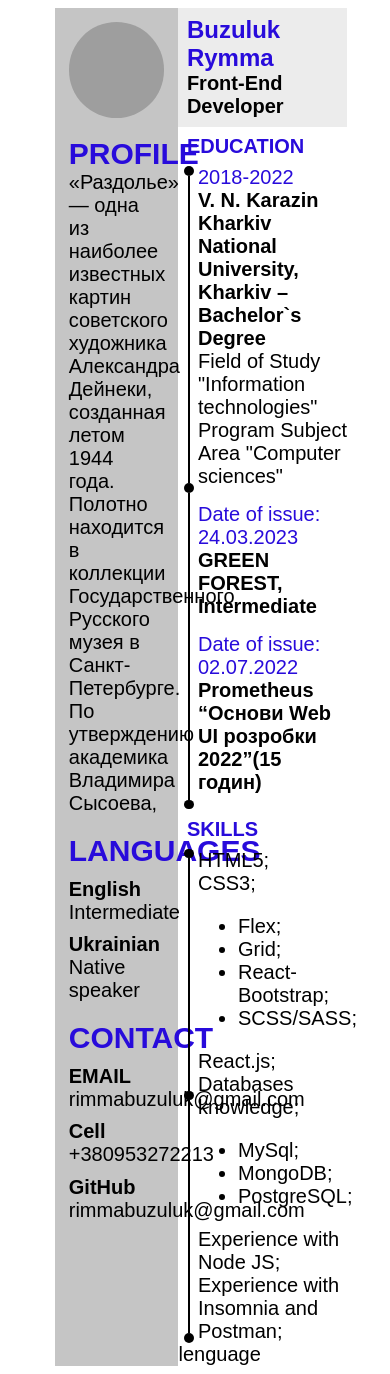
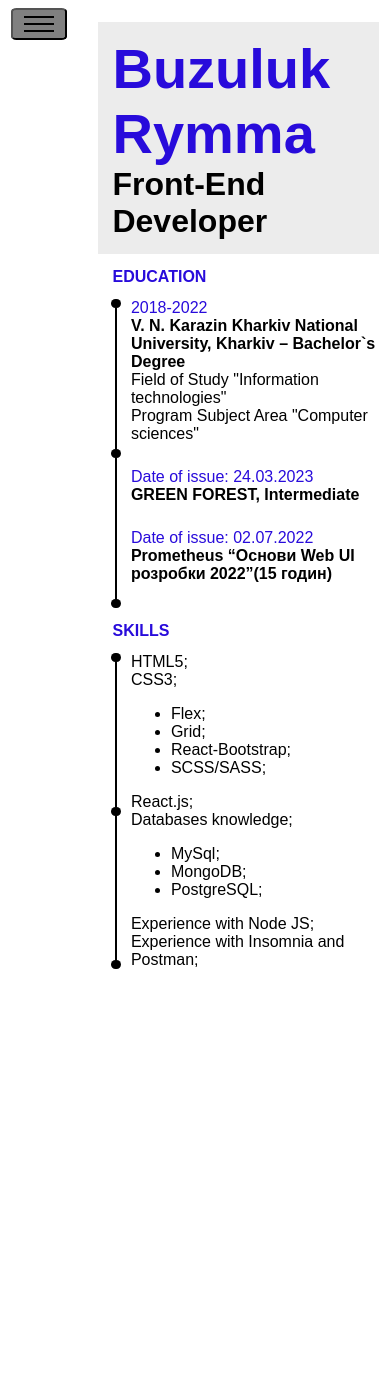
Before and after one commit to RimmaBuzuluk/resume, a plain HTML site: page index.html in a window 390 px wide. After the commit the page ends 991 px from the top, so only its background shows below. Drawn offline with Linux system fonts and the light colour scheme; grey boxes are pictures that could not be loaded.

Commit message:
style burger

```diff
--- a/index.html
+++ b/index.html
@@ -8,6 +8,13 @@
 </head>
 <body>
     <main>
+        <div class="burger">
+            <button class="burger__button">
+                <div class="burger_line"></div>
+                <div class="burger_line"></div>
+                <div class="burger_line"></div>
+            </button>
+        </div>
         <div class="container">
             <div class="main_information">
                 <div class="img_block">
@@ -15,38 +22,52 @@
                 </div>
                 <div class="profile_page">
                     <div class="heading">PROFILE</div>
-                    <div>«Раздолье» — одна из наиболее известных картин советского художника Александра Дейнеки, созданная летом 1944 года. Полотно находится в коллекции Государственного Русского музея в Санкт-Петербурге. По утверждению академика Владимира Сысоева,</div>
+                    <div >
+                        <div class="information">Name: Buzuluk Rymma</div>
+                        <div class="information">Date of birth: 18.10.2000</div>
+                        <div class="information">Address: Ukraine, Kyiv</div>
+                    </div>
                 </div>
                 <div>
                     <div class="heading">LANGUAGES</div>
 
                         <div class="languages_block">
-                            <div class="languages_name">English</div>
-                            <div class="languages_level">Intermediate</div>
+                            <div class="information"><b>English</b>-Intermediate</div>
                         </div>
                         <div class="languages_block">
-                            <div class="languages_name">Ukrainian</div>
-                            <div class="languages_level">Native speaker</div>
+                            <div class="information"><b>Ukrainian</b>-Native speaker</div>
                         </div>
 
                 </div>
                 <div>
+                    <div class="heading">SOFT SKILLS</div>
+                    <div class="languages_block">
+                        <ul>
+                            <li class="information">Fast learner</li>
+                            <li class="information">Time management</li>
+                            <li class="information">Critical thinking</li>
+                            <li class="information">Creativity</li>
+                        </ul>
+                    </div>
+                </div>
+                <div>
                     <div class="heading">CONTACT</div>
                         <div class="contact_block">
-                            <div class="contact_name">EMAIL</div>
-                            <div class="contact_information">rimmabuzuluk@gmail.com</div>
+                            <div class="information"><b>EMAIL</b></div>
+                            <div class="information">rimmabuzuluk@gmail.com</div>
                         </div>
                         <div class="contact_block">
-                            <div class="contact_name">Cell</div>
-                            <div class="contact_information"> +380953272213
+                            <div class="information"><b>Cell</b></div>
+                            <div class="information"> +380953272213
                             </div>
                         </div>
                         <div class="contact_block">
-                            <div class="contact_name">GitHub</div>
-                            <div class="contact_information">rimmabuzuluk@gmail.com</div>
+                            <div class="information"><b>GitHub</b></div>
+                            <div class="information">rimmabuzuluk@gmail.com</div>
                         </div>
                 </div>
             </div>
+
             <div class="information">
                 <div class="main_block">
                     <div class="main_name">Buzuluk Rymma</div>
@@ -64,18 +85,18 @@
                         </div>
                         <div class="text-inform">
                             <div class="item-inform">
-                                <div class="year_inform">2018-2022</div>
-                                <div class="name_inform">V. N. Karazin Kharkiv National University, Kharkiv – Bachelor`s Degree</div>
-                                <div class="descr_inform">Field of Study "Information technologies"</div>
-                                <div class="descr_inform">Program Subject Area "Computer sciences"</div>
+                                <div class="information_text year_inform">2018-2022</div>
+                                <div class="information_text name_inform">V. N. Karazin Kharkiv National University, Kharkiv – Bachelor`s Degree</div>
+                                <div class="information_text descr_inform">Field of Study "Information technologies"</div>
+                                <div class="information_text descr_inform">Program Subject Area "Computer sciences"</div>
                             </div>
                             <div class="item-inform">
-                                <div class="year_inform">Date of issue: 24.03.2023 </div>
-                                <div class="name_inform">GREEN FOREST,  Intermediate</div>
+                                <div class="information_text year_inform">Date of issue: 24.03.2023 </div>
+                                <div class="information_text name_inform">GREEN FOREST,  Intermediate</div>
                             </div>
                             <div class="item-inform">
-                                <div class="year_inform">Date of issue: 02.07.2022</div>
-                                <div class="name_inform">Prometheus “Основи Web UI розробки 2022”(15 годин)</div>
+                                <div class="information_text year_inform">Date of issue: 02.07.2022</div>
+                                <div class="information_text name_inform">Prometheus “Основи Web UI розробки 2022”(15 годин)</div>
                             </div>
                         </div>
                     </div>
@@ -90,7 +111,7 @@
                             <div class="line"></div>
                             <div class="circle"></div>
                         </div>
-                        <div class="text-inform">
+                        <div class="information_text text-inform">
                             <div>HTML5;</div>
                             <div>CSS3;</div>
                             <ul>
@@ -111,11 +132,11 @@
                         </div>
                     </div>
                 </div>
-                <div>
-                    lenguage
-                </div>
+
             </div>
         </div>
+
     </main>
+    <script src="script.js"></script>
 </body>
 </html>
--- a/script.css
+++ b/script.css
@@ -1,6 +1,6 @@
 body {
     font-family: 'Poppins', sans-serif;
-    font-size: 20px;
+    font-size: 200%;
 }
 
 main{
@@ -17,10 +17,47 @@ main{
 /* ///////////////////////////////////////////////////// */
 .main_information{
     width: 34.11%;
+    height: au;
     background-color: #c5c5c5;
     padding: 5%;
 
 }
+
+@media(max-width:600px){
+    .main_information{
+        display: none;
+    }
+}
+/* __________________________ */
+.burger{
+    margin-right: 10%;
+    width: 50px;
+    height: 50px;
+    justify-content: flex-end;
+}
+
+.burger__button{
+
+    background-color: gray;
+    border-radius: 10%;
+}
+
+.burger__button:hover{
+    background-color: #c5c5c5;
+}
+.burger_line{
+    width: 30px;
+    height: 2px;
+    background-color: black;
+    margin: 5px 5px 5px 5px;;
+}
+
+@media(min-width:600px){
+    .burger{
+        display: none;
+    }
+}
+/* ________________________ */
 
 .img_block{
     display: flex;
@@ -43,30 +80,77 @@ main{
 /* /////////////////////////////// */
 .heading{
     color: #280BDB;
-    font-size:30px;
+    font-size:100%;
     margin-top: 20%;
     font-weight: bold;
 }
 
+.information{
+    font-size: 90%;
+    margin: 5% 0 5% 0;
+}
+
+@media(max-width:1700px){
+    .heading{
+        font-size: 80%;
+     }
+     .information{
+        font-size: 65%;
+    }
+}
+
+@media(max-width:900px){
+    .heading{
+        font-size: 60%;
+     }
+     .information{
+        font-size: 45%;
+    }
+}
+
+@media(max-width:600px){
+    .heading{
+        font-size: 80%;
+     }
+     .information{
+        font-size: 50%;
+    }
+}
+
+
 /* //////////////////////////////////////// */
-.contact_block{
+/* .contact_block{
     margin-top: 10%;
 }
 
 .contact_name{
     color: black;
     font-weight: bold;
+} */
+
+/* .information{
+    font-size: 100%;
 }
+@media(max-width:1700px){
+    .information{
+        font-size: 60%;
+     }
+}
+@media(max-width:900px){
+    .information{
+        font-size: 40%;
+     }
+} */
 
 /* //////////////////////////////////////// */
-.languages_block{
+/* .languages_block{
     margin-top: 10%;
 }
 
 .languages_name{
     color: black;
     font-weight: bold;
-}
+} */
 
 /* ///////////////////////// */
 
@@ -81,7 +165,7 @@ main{
 
 .main_name{
    color: #280BDB;
-   font-size: 450%;
+   font-size: 300%;
    font-weight: bold;
 }
 
@@ -92,7 +176,7 @@ main{
 
 @media(max-width:1700px){
     .main_name{
-        font-size: 250%;
+        font-size: 200%;
      }
      .main_position{
         font-size: 180%;
@@ -101,19 +185,19 @@ main{
 }
 @media(max-width:900px){
     .main_name{
-        font-size: 180%;
+        font-size: 150%;
      }
      .main_position{
-        font-size: 120%;
+        font-size: 150%;
     }
 }
 
 @media(max-width:600px){
     .main_name{
-        font-size: 120%;
+        font-size: 350%;
      }
      .main_position{
-        font-size: 100%;
+        font-size: 200%;
     }
 }
 
@@ -128,7 +212,7 @@ main{
    font-size: 100%;
    font-weight: bold;
 }
-
+/* //////////////////////////////////// */
 .block_information{
     display: flex;
     margin: 5% 0 0 1%;
@@ -148,7 +232,7 @@ main{
     background-color: black;
 
 }
-.circle{
+ .circle{
     background-color: black;
     width: 10px;
     height: 10px;
@@ -156,10 +240,17 @@ main{
 
 }
 
+/* /////////////////////////// */
+
 .text-inform{
     margin-left: 5%;
     font-size: 100%;
 }
+
+.information_text{
+    font-size: 100%;
+}
+
 
 .item-inform{
     margin-bottom: 10%;
@@ -171,4 +262,5 @@ main{
 
 .name_inform{
     font-weight: bold;
+
 }
--- /dev/null
+++ b/script.js
@@ -0,0 +1,19 @@
+const burgerButton=document.querySelector('.burger__button')
+const informationBlock=document.querySelector('.main_information')
+
+burgerButton.addEventListener('click', function(){
+    if(informationBlock.style.display === 'none' || informationBlock.style.display === ''){
+        informationBlock.style.display = 'block';
+        informationBlock.style.position = 'absolute';
+        informationBlock.style.width = '50%';
+
+
+        //тут додати ширину 50%
+    }else {
+        // Інакше, приховуємо блок інформації
+        informationBlock.style.display = 'none';
+
+    }
+})
+
+console.log(burgerButton)
```
